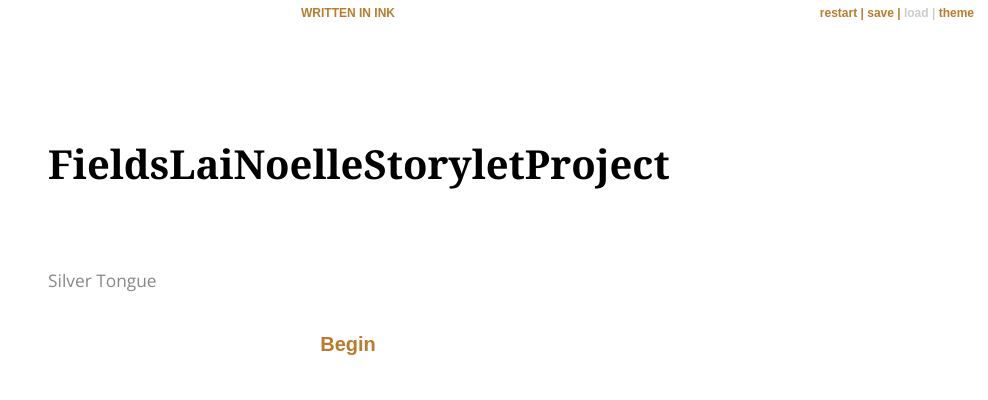
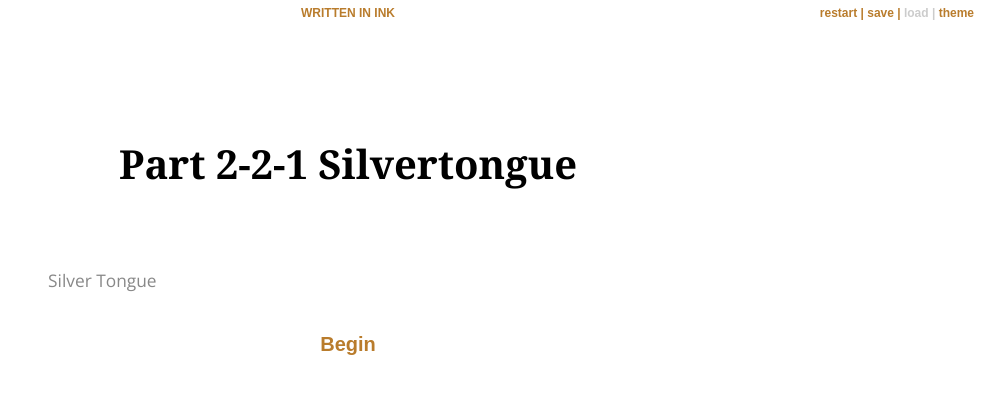
Before and after one commit to tristynlai/storyletdesign, a plain HTML site: page Part 2-2-1 Silvertongue/index.html in a window 1280 px wide. Shown: the whole page, without its empty margins (292-1280 px from the left). Drawn offline with nearby package versions, Linux system fonts and the light colour scheme; a web font is replaced by a local one.

Commit message:
renamed files, made zip document

```diff
--- a/FieldsLaiNoelleStoryletProject/index.html
+++ b/Part 2-2-1 Silvertongue/index.html
@@ -3,7 +3,7 @@
 <head>
     <meta charset="utf-8">
 
-    <title>FieldsLaiNoelleStoryletProject</title>
+    <title>Part 2-2-1 Silvertongue</title>
 
     <meta name="viewport" content="width=device-width, initial-scale=1.0">
 
@@ -25,14 +25,14 @@
 
         <div id="story" class="container">
             <div class="header">
-                <h1>FieldsLaiNoelleStoryletProject</h1>
+                <h1>Part 2-2-1 Silvertongue</h1>
                 <h2 class="byline"></h2>
             </div>
         </div>
     </div>
 
     <script src="ink.js"></script>
-    <script src="FieldsLaiNoelleStoryletProject.js"></script>
+    <script src="Part 2-2-1 Silvertongue.js"></script>
     <script src="main.js"></script>
 </body>
 </html>
```
Also changed, not shown: Part 2-2-1 Silvertongue/Part 2-2-1 Silvertongue.js (renamed from FieldsLaiNoelleStoryletProject/FieldsLaiNoelleStoryletProject.js), Part 2-2-1 Silvertongue/ink.js (renamed from FieldsLaiNoelleStoryletProject/ink.js), Part 2-2-1 Silvertongue/main.js (renamed from FieldsLaiNoelleStoryletProject/main.js), Part 2-2-1 Silvertongue/style.css (renamed from FieldsLaiNoelleStoryletProject/style.css), 7 other files.
